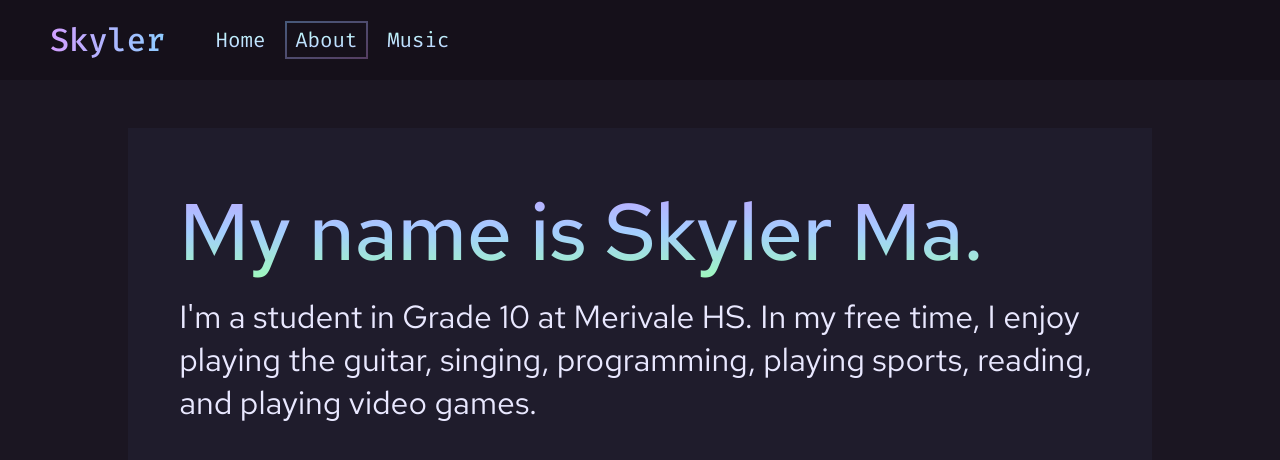
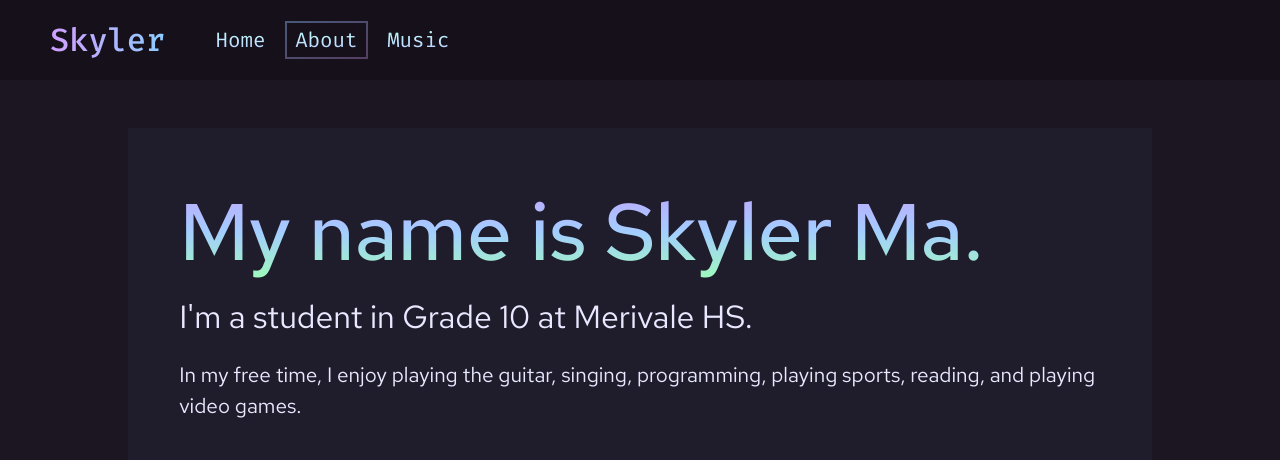
Before and after one commit to sky46/skylerma.com, a Jekyll site: the page built from about.html, in a window 1280 px wide. Shown: the top 460 px of the page. Built offline with Jekyll 4.4.1, drawn with Linux system fonts in a browser that asks for light colours.

Commit message:
move some of about h2 into p

```diff
--- a/about.html
+++ b/about.html
@@ -6,7 +6,10 @@ permalink: /about/
 <div class="about-title-div">
   <h1>My name is Skyler Ma.</h1>
   <h2>
-    I'm a student in Grade 10 at Merivale HS. In my free time, I enjoy playing the guitar, singing, programming, playing sports,
+    I'm a student in Grade 10 at Merivale HS.
+  </h2>
+  <p>
+    In my free time, I enjoy playing the guitar, singing, programming, playing sports,
     reading, and playing video games.
-  </h2>
+  </p>
 </div>
```
